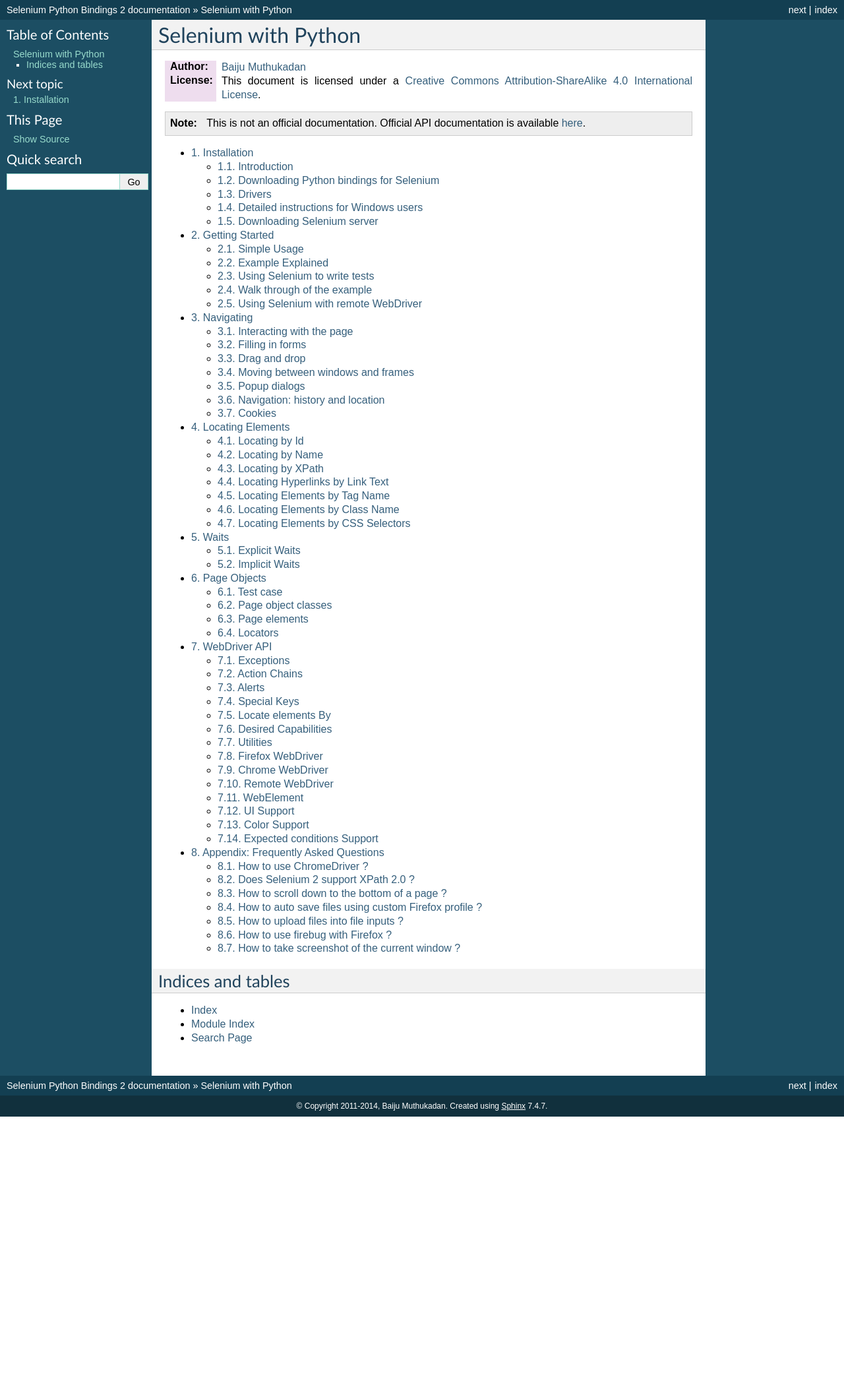
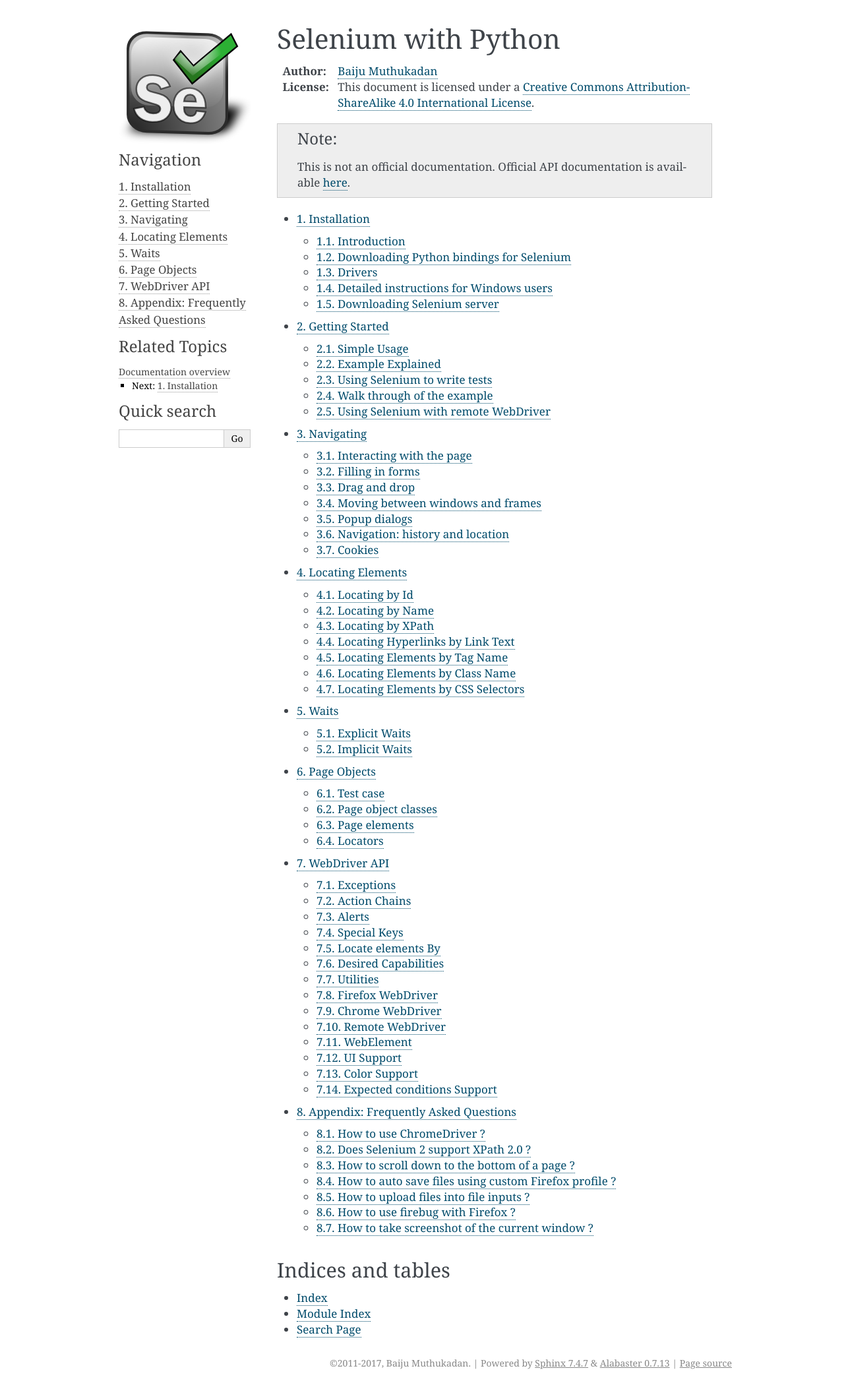
Before and after one commit to baijum/selenium-python, a Sphinx documentation site: the page built from source/index.rst, in a window 1280 px wide. Shown: the whole page at 66% size. Built offline with Sphinx 7.4.7, drawn with Linux system fonts in a browser that asks for light colours; before the commit the page ends 1693 px from its top, so only the background shows below that.

Commit message:
new theme!

```diff
--- a/source/conf.py
+++ b/source/conf.py
@@ -41,7 +41,7 @@
 
 # General information about the project.
 project = u'Selenium Python Bindings'
-copyright = u'2011-2014, Baiju Muthukadan'
+copyright = u'2011-2017, Baiju Muthukadan'
 
 # The version info for the project you're documenting, acts as replacement for
 # |version| and |release|, also used in various other places throughout the
@@ -91,12 +91,27 @@
 
 # The theme to use for HTML and HTML Help pages.  See the documentation for
 # a list of builtin themes.
-html_theme = 'default'
+html_theme = 'alabaster'
+
+html_sidebars = {
+    '**': [
+        'about.html',
+        'navigation.html',
+        'relations.html',
+        'searchbox.html',
+        'donate.html',
+    ]
+}
 
 # Theme options are theme-specific and customize the look and feel of a theme
 # further.  For a list of options available for each theme, see the
 # documentation.
 #html_theme_options = {}
+
+html_theme_options = {
+        'logo': 'logo.png',
+        'show_related': 'true',
+}
 
 # Add any paths that contain custom themes here, relative to this directory.
 #html_theme_path = []
@@ -222,7 +237,7 @@
 epub_title = u'Selenium Python Bindings'
 epub_author = u'Baiju Muthukadan'
 epub_publisher = u'Baiju Muthukadan'
-epub_copyright = u'2011-2014, Baiju Muthukadan'
+epub_copyright = u'2011-2017, Baiju Muthukadan'
 
 # The language of the text. It defaults to the language option
 # or en if the language is not set.
```
Also changed, not shown: source/_static/logo.png (added).
